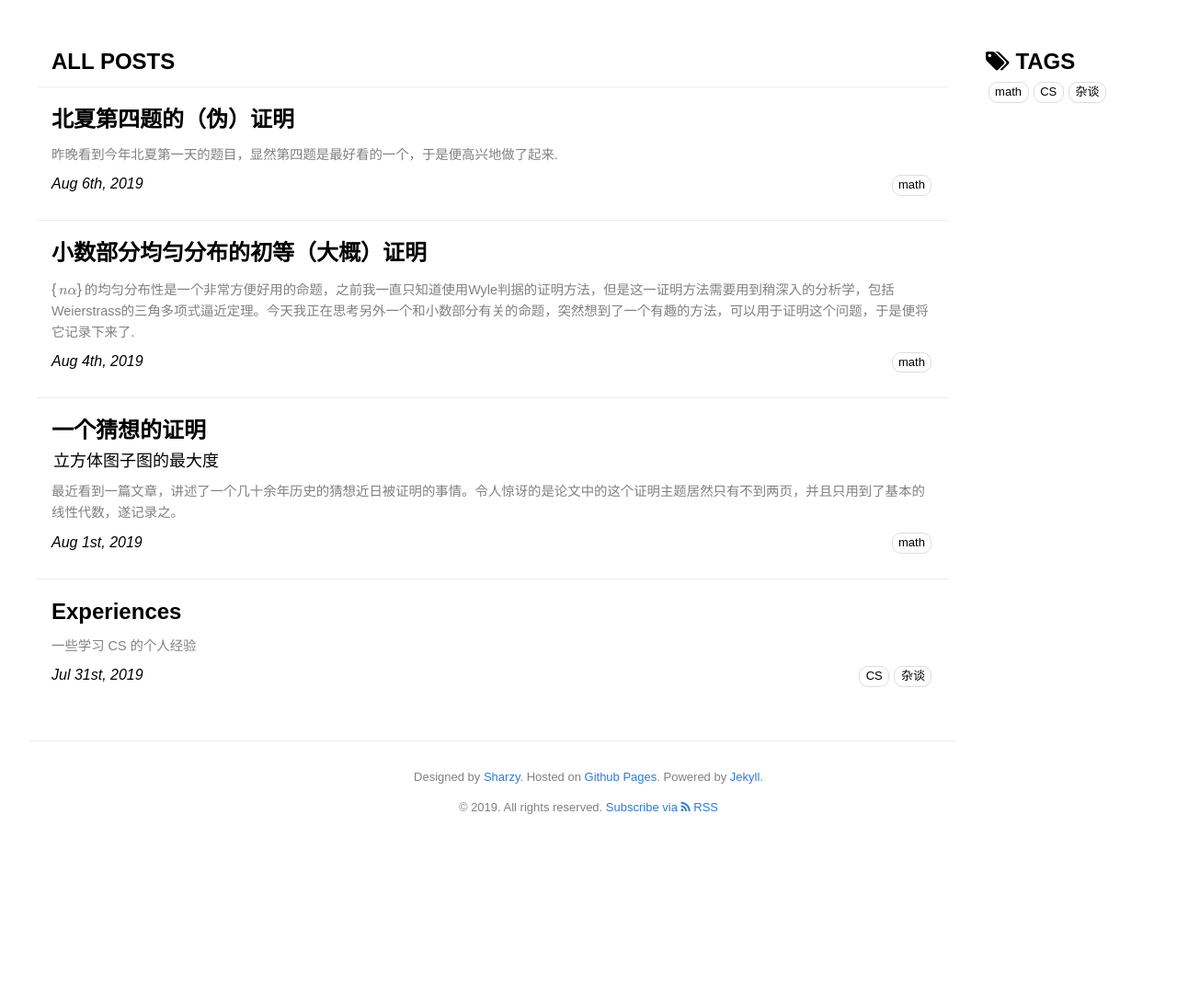
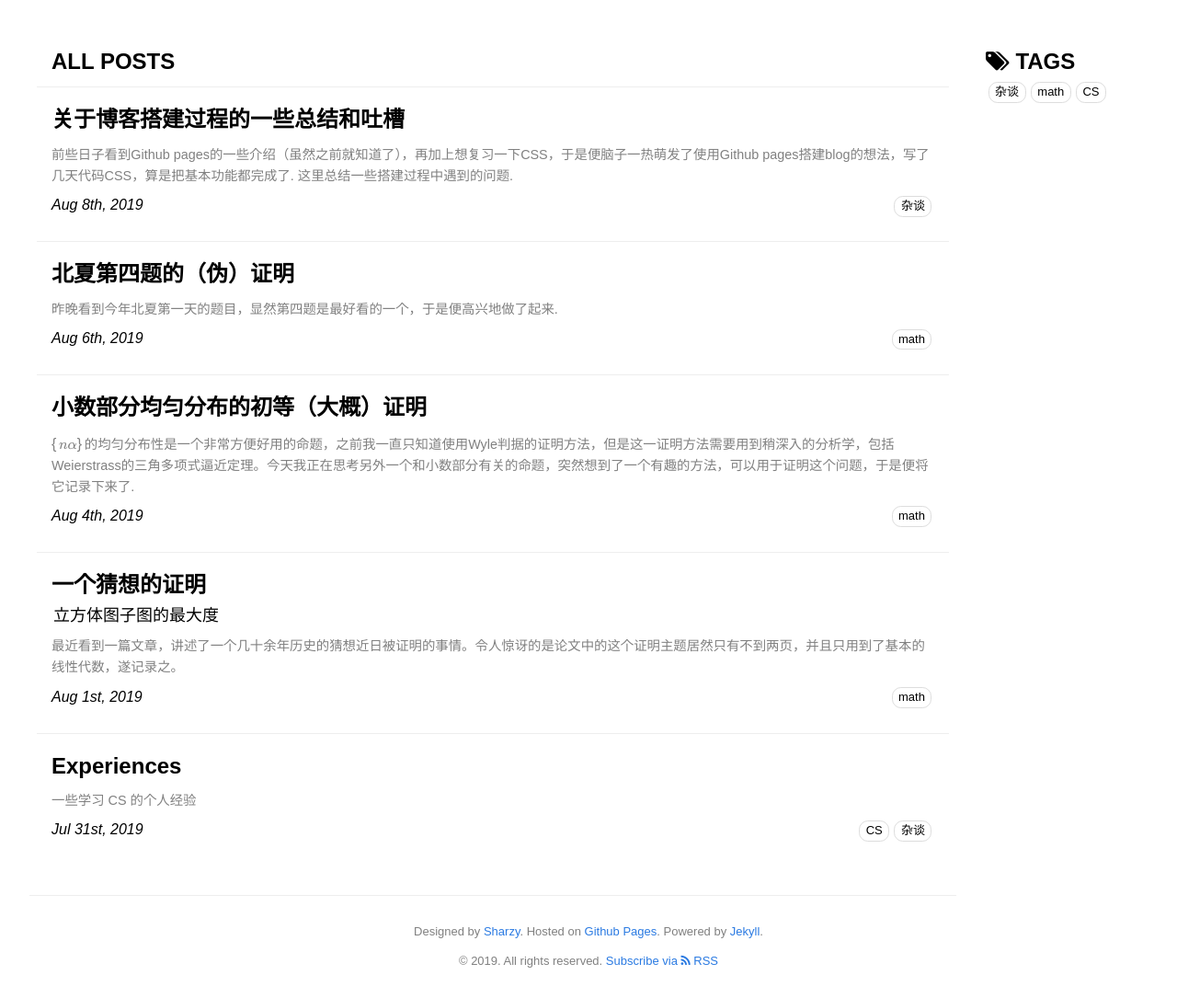
Before and after one commit to SharzyL/SharzyL.github.io, a Jekyll site: the page built from index.html, in a window 1280 px wide. Shown: the part 352-1437 px from the top of the page at 92% size. Built offline with Jekyll 4.4.1, drawn with Linux system fonts in a browser that asks for light colours; formulas are drawn with MathJax 3; before the commit the page ends 1269 px from its top, so only the background shows below that; some of the changed lines change nothing that is shown.

Commit message:
correct errors in 2019-8-6 post

```diff
--- a/_posts/2019-8-6-bx.md
+++ b/_posts/2019-8-6-bx.md
@@ -42,7 +42,7 @@
 \frac{1 + r_j^2}{2r_j}
 $$
 
-另一方面
+这个数的绝对值不小于1，并且易见对于每个绝对值不小于1的实数$x$，都存在一个$r$，使得$x = \frac{1 + r_j^2}{2r_j}$，另一方面
 
 $$
 \lvert (z - z_j)(z - \overline{z_j})\rvert^2 = \left((x - a_j)^2 + (y - b_j)^2)((x - a_j)^2 + (y - b_j)^2\right) = (1 + a_j^2 + b_j^2 - 2a_jx)^2 - (2by)^2
@@ -52,25 +52,26 @@
 
 $$ x = \frac{1}{2} \left( (a_j + \frac{a_j}{a_j^2 + b_j^2}) \pm (b_j - \frac{b_j}{a_j^2 + b_j^2})i\right)$$
 
-不难验证这些根的模均不小于1. 此外通过观察，我们还得到了$r$的常数项为正数. 我们猜想这是一个充要条件，也就是说，当且仅当$r(z)$的所有根均不小于1时，且常数项为正时，存在一个满足$r(x) = \lvert k(z) \rvert^2,\ \forall \lvert z \rvert = 1$的多项式$k$. 这个命题的证明并不困难，事实上，只需要把我们刚才的计算倒推即可，也就是说，对于$r$的每个实根/共轭复根对，我们都可以构造出一组$r_j$或$a_j, b_j$，使得$\frac{1 + r_j^2}{2r_j}$或$ \frac{1}{2} \left( (a_j + \frac{a_j}{a_j^2 + b_j^2}) \pm (b_j - \frac{b_j}{a_j^2 + b_j^2})i\right)$正好就是$r$的这个实根/复根对. (具体的构造过程略).
+不难验证对于任意实数$u, v$，均存在实数$a,b$，使得
+
+$$
+u = a_j + \frac{a_j}{a_j^2 + b_j^2},\quad v = b_j - \frac{b_j}{a_j^2 + b_j^2}
+$$
+
+此外通过观察，我们还得到了$r$的常数项为正数. 我们猜想这是一个充要条件，也就是说，当且仅当$r(z)$的所有实根的绝对值不小于1时，且常数项为正时，存在一个满足$r(x) = \lvert k(z) \rvert^2,\ \forall \lvert z \rvert = 1$的多项式$k$. 根据上面的分析，这个命题的正确性是显然的.
 
 因此我们得到如下事实：
 
 **一个实系数多项式是模多项式当且仅当它的所有根的模均不小于1，且常数项为正数**
 
-注意到待证结论等价于证明一个模多项式加1之后仍是模多项式. 这个新多项式常数项为正数是显然的，故我们只需证明它所有根的模均不大于1，即证明它在单位圆内部没有根. 换句话说，我们需要证明原来的多项式在单位圆内不等于$-1$.
+显然它等价于
 
-# Counterexample
-然而遗憾的是上述命题不成立，反例如下：
+**一个实系数多项式是模多项式当且仅当它在$[-1, 1]$上非负**
 
-$$
-f(x) = \frac{11 + 5 \sqrt{7}}{256}(x^2 + 2x + 2)^3
-$$
+注意到待证结论等价于证明一个模多项式加1之后仍是模多项式. 根据上面的结论，这显然成立.
 
-如上文所见，这是一个模多项式，但是
+# Postscript
 
-$$
-f\left(\frac{\sqrt{7} - 1}{\sqrt{3}} i \right) = -1
-$$
+我之前犯了一些非常愚蠢的错误导致我最后误以为找到了反例（详见repo里面的commit历史），感谢迷神的指正.
 
-于是，Sharzy停止了思考. 到底发生了什么呢
+这个证明应该是非常自然的，将一个比较难控制的多项式的模转化为一个单元实多项式的性质，然后分析它的根. 当然，标答的处理似乎还要更自然一些，过程也简洁不少，让人看了一眼之后就能领会到它的意思. 总而言之，这个问题是非常漂亮的，可以说是一道很巧妙的题了（比起wk的毒瘤几何题来说）.
--- /dev/null
+++ b/_posts/2019-8-8-pitfall.md
@@ -0,0 +1,16 @@
+---
+title: 关于博客搭建过程的一些总结和吐槽
+tags: [杂谈]
+layout: article
+---
+
+前些日子看到Github pages的一些介绍（虽然之前就知道了），再加上想复习一下CSS，于是便<del>脑子一热</del>萌发了使用Github pages搭建blog的想法，写了几天代码<del>CSS</del>，算是把基本功能都完成了. 这里总结一些搭建过程中遇到的问题.
+
+# Jekyll
+Jekyll用于将html模板（使用Liquid模板引擎）和markdown（使用kramdowm方言）解析成浏览器能够直接显示的html文件，是一个用ruby编写的博客生成工具，被Github pages原生地支持. 在使用gem安装之后，使用`jekyll build`能够完成一次当前目录的构建，使用`jekyll serve`能够使jekyll在检测到文件更新时自动重新构建，并且在`localhost:3000`运行一个本地网页服务器，便于调试.
+
+Jekyll由于使用ruby编写，配置文件一般通过yaml文件提供，并且在需要当成模板渲染地文件开头书写yaml文件头.
+
+Jekyll的官方文档很友好，搜索功能也比较高效，并且有国人维护的一个中文翻译网站，不过遗憾的是中文翻译网站不支持搜索功能.
+
+# Math & Code
```
